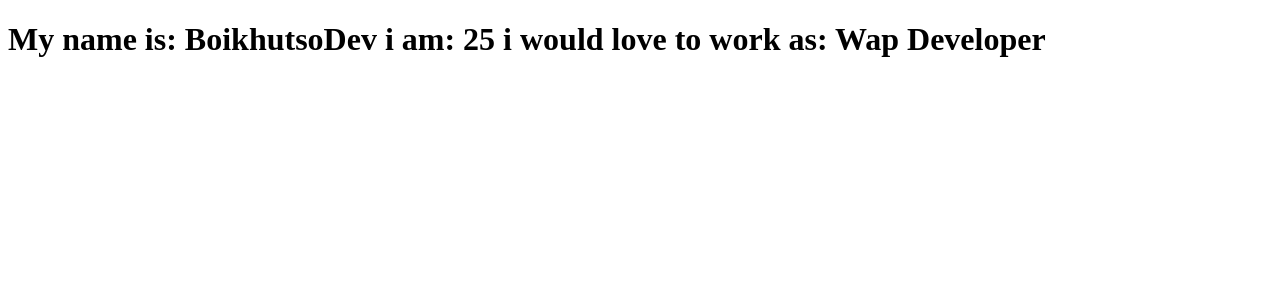
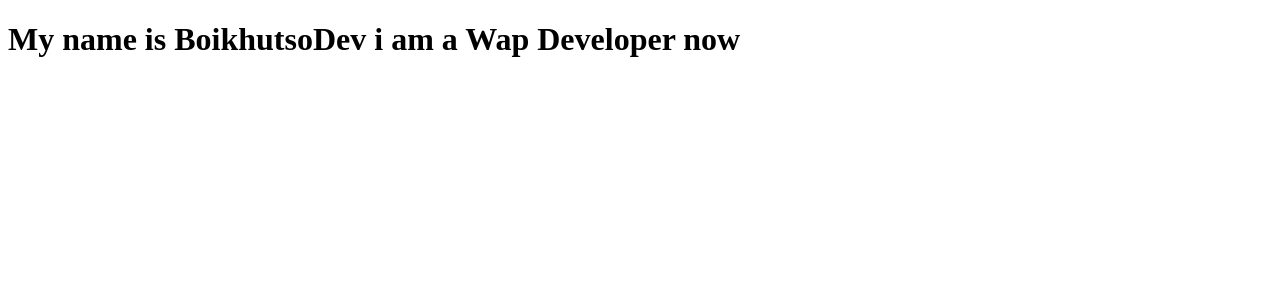
Before and after one commit to boikhutsodev/rectpct, a React (Vite) app in the folder product-app/: page / in a window 1280 px wide. Shown: the top 300 px of the page. Built offline with nearby package versions, Linux system fonts and the light colour scheme.

Commit message:
Added new context API 'Data1' and updated App and ComponentC to use separate contexts for 'name' and 'title' values.

```diff
--- a/product-app/src/App.jsx
+++ b/product-app/src/App.jsx
@@ -7,6 +7,7 @@ import ComponentC from "./ComponentC";
 
 // Contex API
 export const Data = createContext();
+export const Data1 = createContext();
 
 function App() {
   const name = "BoikhutsoDev";
@@ -14,8 +15,10 @@ function App() {
   const title = "Wap Developer";
   return (
     <>
-      <Data.Provider value={[name, age, title]}>
-        <ComponentC />
+      <Data.Provider value={name}>
+        <Data1.Provider value={title}>
+          <ComponentC />
+        </Data1.Provider>
       </Data.Provider>
     </>
   );
--- a/product-app/src/ComponentC.jsx
+++ b/product-app/src/ComponentC.jsx
@@ -1,15 +1,27 @@
 import React from "react";
-import { Data } from "./App";
+import { Data, Data1 } from "./App";
 
 const ComponentC = () => {
   return (
     <>
       <Data.Consumer>
-        {([name, age, title]) => {
+        {(name) => {
+          // return (
+          //   <h1>
+          //     My name is: {name} i am: {age} i would love to work as: {title}
+          //   </h1>
+          // );
+
           return (
-            <h1>
-              My name is: {name} i am: {age} i would love to work as: {title}
-            </h1>
+            <Data1.Consumer>
+              {(title) => {
+                return (
+                  <h1>
+                    My name is {name} i am a {title} now
+                  </h1>
+                );
+              }}
+            </Data1.Consumer>
           );
         }}
       </Data.Consumer>
```
